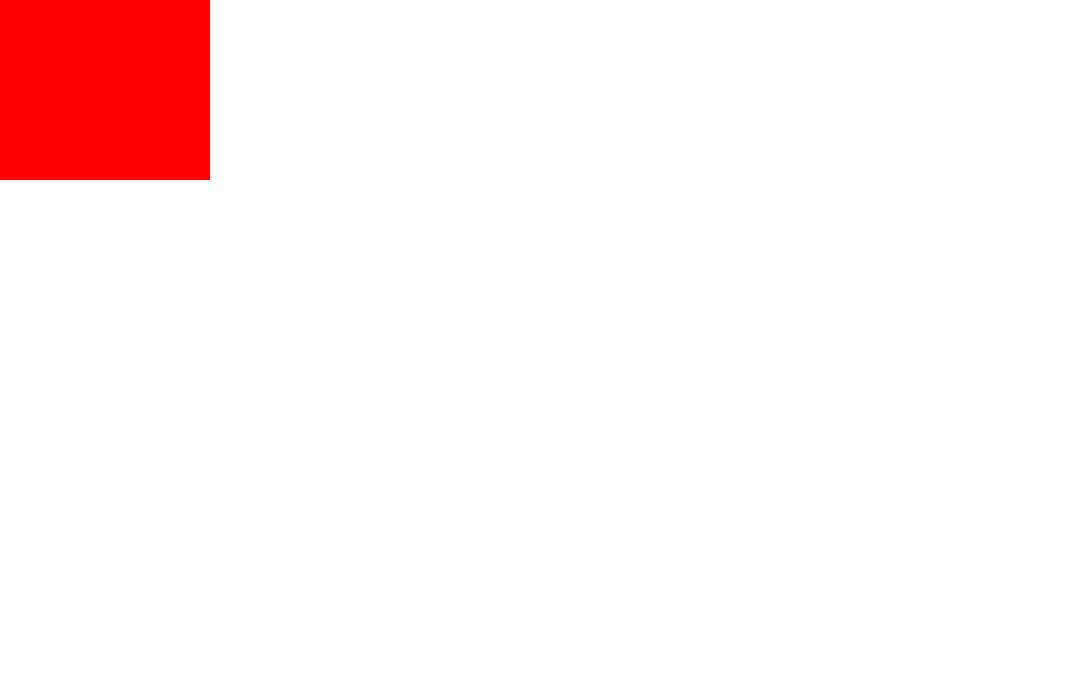
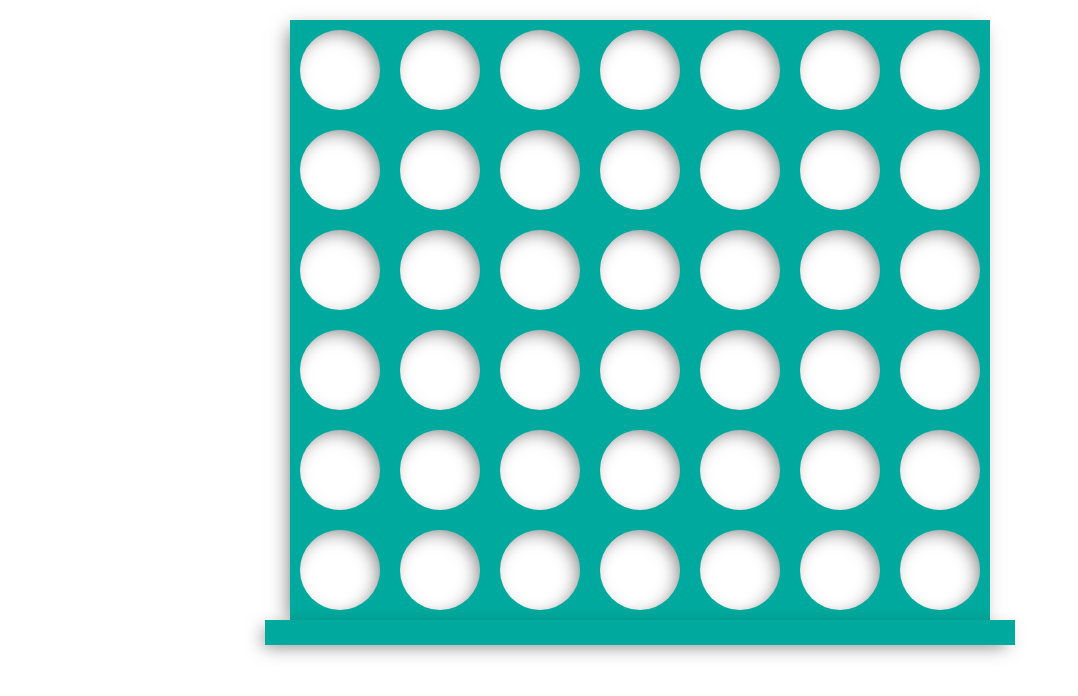
Before and after one commit to jinellebaterna/mosaic-app, a React (Create React App) app: page / in a window 1280 px wide. Shown: the top 696 px of the page, without its empty margins (0-1078 px from the left). Built offline with nearby package versions, Linux system fonts and the light colour scheme.

Commit message:
dynamimc slot color based on player prop

```diff
--- a/package.json
+++ b/package.json
@@ -6,11 +6,12 @@
     "@testing-library/jest-dom": "^5.11.4",
     "@testing-library/react": "^11.1.0",
     "@testing-library/user-event": "^12.1.10",
+    "classnames": "^2.3.1",
+    "node-sass": "^4.14.1",
     "prop-types": "^15.7.2",
     "react": "^17.0.2",
     "react-dom": "^17.0.2",
     "react-scripts": "4.0.3",
-    "node-sass": "^4.14.1",
     "web-vitals": "^1.0.1"
   },
   "devDependencies": {
--- a/src/App.css
+++ b/src/App.css
@@ -1,38 +1,4 @@
 .App {
-  text-align: center;
+  display: flex;
+  justify-content: center;
 }
-
-.App-logo {
-  height: 40vmin;
-  pointer-events: none;
-}
-
-@media (prefers-reduced-motion: no-preference) {
-  .App-logo {
-    animation: App-logo-spin infinite 20s linear;
-  }
-}
-
-.App-header {
-  background-color: #282c34;
-  min-height: 100vh;
-  display: flex;
-  flex-direction: column;
-  align-items: center;
-  justify-content: center;
-  font-size: calc(10px + 2vmin);
-  color: white;
-}
-
-.App-link {
-  color: #61dafb;
-}
-
-@keyframes App-logo-spin {
-  from {
-    transform: rotate(0deg);
-  }
-  to {
-    transform: rotate(360deg);
-  }
-}
--- a/src/App.js
+++ b/src/App.js
@@ -5,7 +5,7 @@ import Board from './components/Board/Board';
 function App() {
   return (
     <div className="App">
-      <Board rows={6} columns={7} />
+      <Board rowCount={6} columnCount={7} />
     </div>
   );
 }
--- a/src/components/Board/Board.js
+++ b/src/components/Board/Board.js
@@ -1,37 +1,45 @@
-import React from 'react';
+import React, { useState } from 'react';
 import PropTypes from 'prop-types';
 import styles from './Board.module.scss';
 import Slot from '../Slot/Slot';
 
-function renderSlots(columnCount) {
-  const slots = [];
-  for (let i = 0; i < columnCount; i++) {
-    slots.push(<Slot />);
-  }
-  return slots;
+function renderRow(slots) {
+  return (
+    <div className={styles.row}>
+      { slots.map((slot) => <Slot player={slot} />)}
+    </div>
+  );
 }
 
-function renderRows(rowCount, columnCount) {
+function getInitialBoardState(rowCount, columnCount) {
   const result = [];
   for (let i = 0; i < rowCount; i++) {
-    result.push(
-      <div className={styles.row}>
-        {renderSlots(columnCount)}
-      </div>,
-    );
+    const row = [];
+    for (let j = 0; j < columnCount; j++) {
+      row.push(0);
+    }
+    result.push(row);
   }
   return result;
 }
 
-const Board = ({ rows, columns }) => (
-  <div className={styles.board}>
-    {renderRows(rows, columns)}
-  </div>
-);
+const Board = ({ rowCount, columnCount }) => {
+  // eslint-disable-next-line no-unused-vars
+  const [boardState, setBoardState] = useState(getInitialBoardState(rowCount, columnCount));
+
+  return (
+    <div className={styles.board}>
+      <div className={styles.container}>
+        {boardState.map((row) => renderRow(row))}
+      </div>
+      <div className={styles.base} />
+    </div>
+  );
+};
 
 Board.propTypes = {
-  rows: PropTypes.number.isRequired,
-  columns: PropTypes.number.isRequired,
+  rowCount: PropTypes.number.isRequired,
+  columnCount: PropTypes.number.isRequired,
 };
 
 export default Board;
--- a/src/components/Board/Board.module.scss
+++ b/src/components/Board/Board.module.scss
@@ -1,12 +1,25 @@
+@import '../../styles';
+
 .board {
   display: flex;
   flex-direction: column;
+  align-items: center;
+  margin: 20px;
 
-  .row {
-    display: flex;
+  .container {
+    background-color: $boardColor; //TODO: move to variables scss
+
+    @extend .hasShadow;
+    .row {
+      display: flex;
+    }
   }
 
-  //.column {
-  //  display: flex;
-  //}
+  .base {
+    height: 25px;
+    width: 750px;
+    background-color: $boardColor; //TODO: move to variables scss
+
+    @extend .hasShadow;
+  }
 }
--- a/src/components/Slot/Slot.js
+++ b/src/components/Slot/Slot.js
@@ -1,8 +1,20 @@
 import React from 'react';
+import PropTypes from 'prop-types';
+import classnames from 'classnames';
 import styles from './Slot.module.scss';
 
-const Slot = () => (
-  <div className={styles.slot} />
+const Slot = ({ player }) => (
+  <div className={styles.slot}>
+    <div className={classnames(styles.circle, {
+      [styles.player1]: player === 1,
+      [styles.player2]: player === 2,
+    })}
+    />
+  </div>
 );
 
+Slot.propTypes = {
+  player: PropTypes.number.isRequired,
+};
+
 export default Slot;
--- a/src/components/Slot/Slot.module.scss
+++ b/src/components/Slot/Slot.module.scss
@@ -1,5 +1,26 @@
+@import '../../styles';
+
 .slot {
-  background-color: red;
-  width: 30px;
-  height: 30px;
+  display: flex;
+  justify-content: center;
+  align-items: center;
+  width: 100px;
+  height: 100px;
+
+  .circle {
+    width: 80px;
+    height: 80px;
+    border-radius: 40px;
+    background-color: $emptySlotColor;
+
+    @extend .hasShadowInset;
+  }
+
+  .player1 {
+    background-color: $player1Color;
+  }
+
+  .player2 {
+    background-color: $player2Color;
+  }
 }
--- /dev/null
+++ b/src/styles.scss
@@ -0,0 +1,19 @@
+$boardColor: #00A99D;
+
+$emptySlotColor: white;
+$player1Color: #C1272D;
+$player2Color: #FCEE21;
+
+$boxShadow: -5px 5px 18px -4px rgba(0,0,0,0.5);
+
+.hasShadow {
+  box-shadow: $boxShadow;
+  -webkit-box-shadow: $boxShadow;
+  -moz-box-shadow: $boxShadow;
+}
+
+.hasShadowInset {
+  box-shadow: $boxShadow inset;
+  -webkit-box-shadow: $boxShadow inset;
+  -moz-box-shadow: $boxShadow inset;
+}
```
Also changed, not shown: 1 other file (tests, documents, lock files or other folders).
